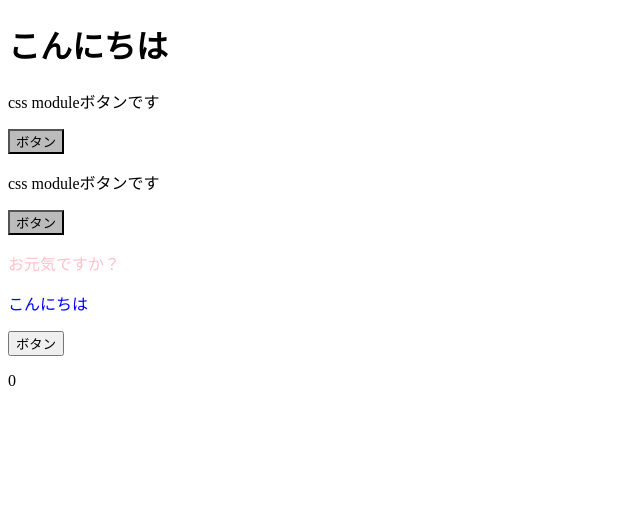
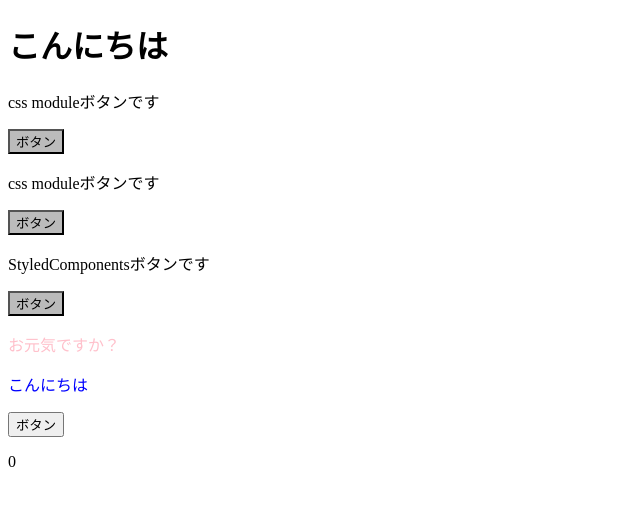
Before and after one commit to westtail/React_study_repository, a React (Create React App) app in the folder reactApp/react-sample/: page / in a window 1280 px wide. Shown: the top 506 px of the page, without its empty margins (0-640 px from the left). Built offline with nearby package versions, Linux system fonts and the light colour scheme.

Commit message:
tyledComponentsの設定追加

```diff
--- a/reactApp/react-sample/package.json
+++ b/reactApp/react-sample/package.json
@@ -10,6 +10,7 @@
     "react-dom": "^18.2.0",
     "react-scripts": "5.0.1",
     "sass": "^1.62.1",
+    "styled-components": "^5.3.10",
     "styled-jsx": "^5.1.2",
     "web-vitals": "^2.1.4"
   },
--- a/reactApp/react-sample/src/App.jsx
+++ b/reactApp/react-sample/src/App.jsx
@@ -3,6 +3,7 @@ import { useEffect } from "react";
 import { ColoredMessage } from "./components/ColoredMessage";
 import { CssModule } from "./CssModule";
 import { StyledJsx } from "./StyledJsx";
+import { StyledComponents } from "./StyledComponents";
 
 export const App = () => {
     const onClickButton = () => {
@@ -20,6 +21,7 @@ export const App = () => {
             <h1>こんにちは</h1>
             <CssModule></CssModule>
             <StyledJsx></StyledJsx>
+            <StyledComponents></StyledComponents>
             <ColoredMessage color="pink">お元気ですか？</ColoredMessage>
             <ColoredMessage color="blue">こんにちは</ColoredMessage>
             <button onClick={onClickButton}>ボタン</button>
--- /dev/null
+++ b/reactApp/react-sample/src/StyledComponents.jsx
@@ -0,0 +1,8 @@
+export const StyledComponents = () => {
+    return (
+        <div className="container">
+            <p className="title">StyledComponentsボタンです</p>
+            <button className="button">ボタン</button>
+        </div>
+    );
+};
```
Also changed, not shown: 1 other file (tests, documents, lock files or other folders).
